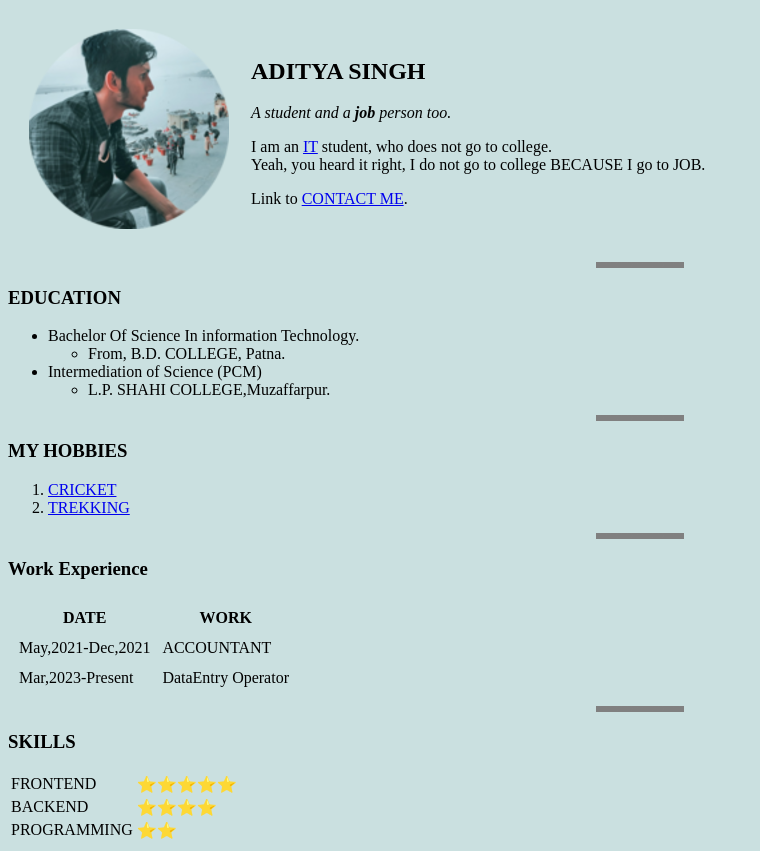
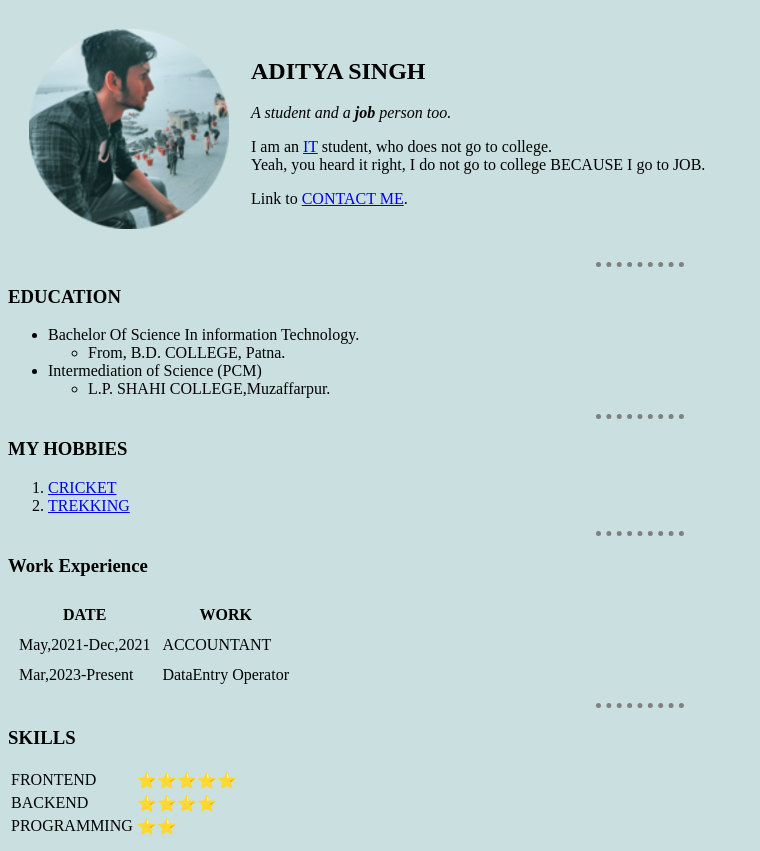
Before and after one commit to aditya9065/cv, a plain HTML site: page index.html in a window 1280 px wide. Shown: the whole page, without its empty margins (0-760 px from the left). Drawn offline with Linux system fonts and the light colour scheme.

Commit message:
Update index.html

```diff
--- a/index.html
+++ b/index.html
@@ -33,7 +33,7 @@
             </td>
         </tr>
     </table>
-    <hr size="3" noshade>
+    <hr >
     <h3><strong>EDUCATION</strong></h3>
     <ul>
         <li>Bachelor Of Science  In  information Technology.</li>
@@ -45,13 +45,13 @@
             <li>L.P. SHAHI COLLEGE,Muzaffarpur.</li>
         </ul>
     </ul>
-    <HR size="3" noshade>
+    <HR >
     <h3><strong>MY HOBBIES</strong></h3>
     <ol>
         <li><a href="https://hi.wikipedia.org/wiki/%E0%A4%95%E0%A5%8D%E0%A4%B0%E0%A4%BF%E0%A4%95%E0%A5%87%E0%A4%9F">CRICKET</a></li>
         <LI><a href="https://hi.wikipedia.org/wiki/%E0%A4%9F%E0%A5%8D%E0%A4%B0%E0%A5%87%E0%A4%95%E0%A4%BF%E0%A4%82%E0%A4%97">TREKKING</a></LI>
     </ol>
-    <HR size="3" noshade>
+    <HR >
     <H3>Work Experience</H3>
     <table cellspacing="10">
         <thead>
@@ -71,7 +71,7 @@
             </TR>
         </TBody>
     </table>
-    <HR size="3" noshade>
+    <HR>
     <h3>SKILLS</h3>
     <table>
         <tr>
```
